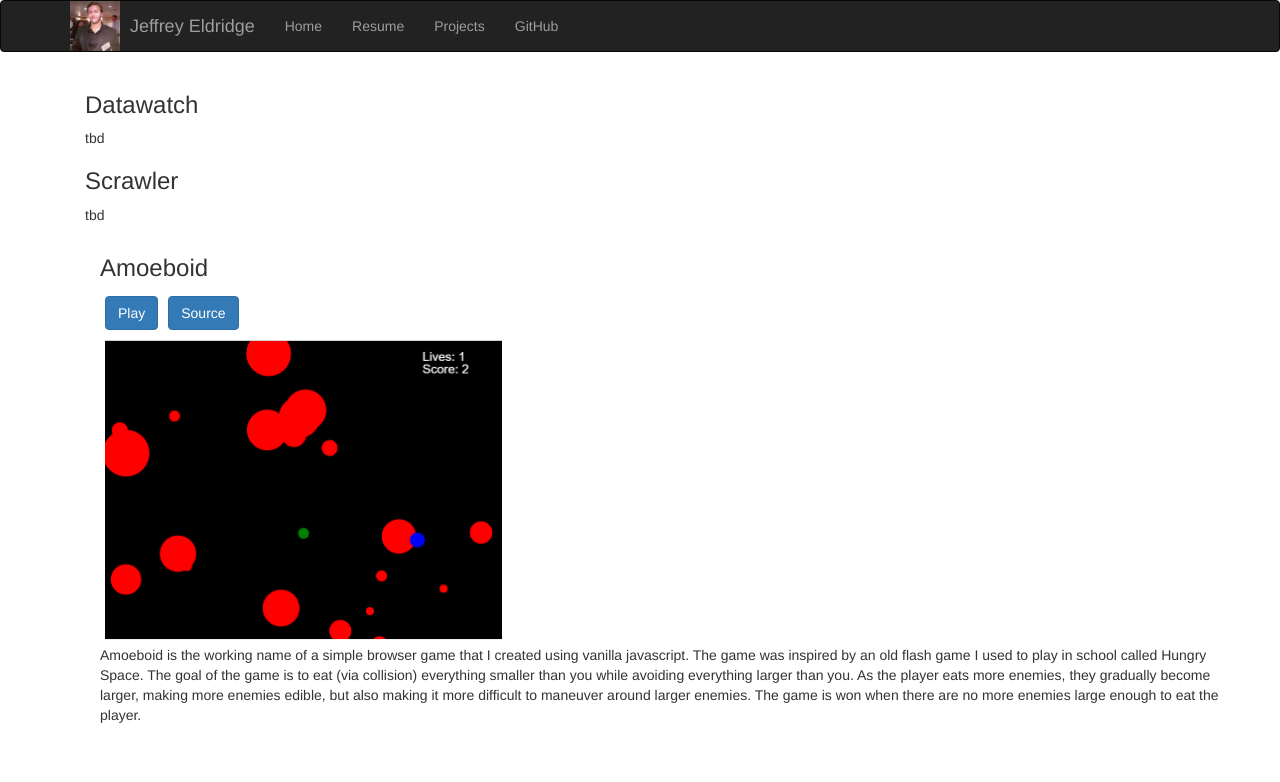
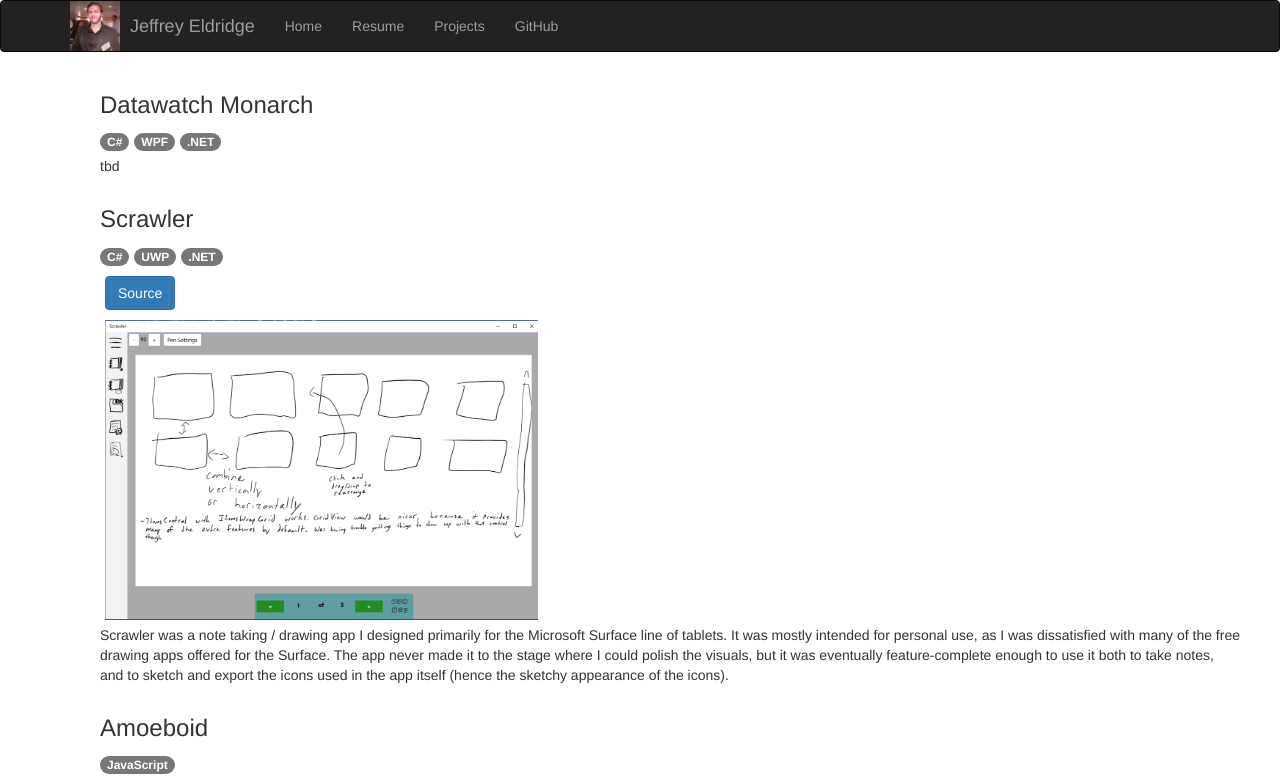
Before and after one commit to jleldridge/personal-website-ui, a React (Create React App) app: page /projects in a window 1280 px wide. Shown: the top 782 px of the page. Built offline with nearby package versions, Linux system fonts and the light colour scheme.

Commit message:
Abstracted project blurbs into their own component, added Scrawler blurb.

```diff
--- /dev/null
+++ b/src/components/ProjectBlurb.js
@@ -0,0 +1,40 @@
+import React, { Component } from 'react';
+
+class ProjectBlurb extends Component {
+    constructor(props) {
+        super(props);
+        this.state = {
+            projectName: props.projectName,
+            technologies: props.technologies,
+            images: props.images,
+            links: props.links,
+            summary: props.children
+        };
+    }
+
+    render() {
+        const technologies = this.state.technologies ? this.state.technologies.map((tech) =>
+            <p className="badge badge-secondary" style={{margin: '5px 5px 5px 0px'}}>{tech}</p>
+        ) : "";
+
+        const images = this.state.images ? this.state.images.map((image) =>
+            <img style={{height:'300px', margin:'5px', display: 'block'}} src={image} alt="logo" />
+        ) : "";
+
+        const links = this.state.links ? this.state.links.map((link) =>
+            <a style={{margin: '5px'}} className="btn btn-primary" href={link.href} target="_blank">{link.name}</a>
+        ) : "";
+
+        return (
+            <div className="container">
+                <h3>{this.state.projectName}</h3>
+                <div>{technologies}</div>
+                <div>{links}</div>
+                <div>{images}</div>
+                <p>{this.state.summary}</p>
+            </div>
+        );
+    }
+}
+
+export default ProjectBlurb;
--- a/src/pages/Projects.js
+++ b/src/pages/Projects.js
@@ -1,36 +1,50 @@
 import React, { Component } from 'react';
 
+import ProjectBlurb from '../components/ProjectBlurb.js'
+
 import amoeboidPicture from '../assets/amoeboid-preview-picture.png';
+import scrawlerPicture from '../assets/scrawler-preview-picture.png';
 
 class Projects extends Component {
     render() {
         return (
             <div className="container">
 
-                <div>
-                    <h3>Datawatch</h3>
-                    <p>tbd</p>
-                </div>
+                <ProjectBlurb
+                    projectName="Datawatch Monarch"
+                    technologies={["C#", "WPF", ".NET"]}>
 
-                <div>
-                    <h3>Scrawler</h3>
-                    <p>tbd</p>
-                </div>
+                    tbd
 
-                <div className="container">
-                    <h3>Amoeboid</h3>
-                    <a style={{margin: '5px'}} className="btn btn-primary" href="https://jleldridge.github.io/Amoeboid/" target="_blank">Play</a>
-                    <a style={{margin: '5px'}} className="btn btn-primary" href="https://github.com/jleldridge/Amoeboid" target="_blank">Source</a>
-                    <img style={{height:'300px', margin:'5px', display: 'block'}} src={amoeboidPicture} alt="logo" />
-                    <p>
+                </ProjectBlurb>
+
+                <ProjectBlurb
+                    projectName="Scrawler"
+                    technologies={["C#", "UWP", ".NET"]}
+                    links={[{name:"Source", href:"https://github.com/jleldridge/Scrawler"}]}
+                    images={[scrawlerPicture]}>
+
+                    Scrawler was a note taking / drawing app I designed primarily for the Microsoft Surface line of tablets.
+                    It was mostly intended for personal use, as I was dissatisfied with many of the free drawing apps offered for the Surface.
+                    The app never made it to the stage where I could polish the visuals, but it was eventually feature-complete enough to use it
+                    both to take notes, and to sketch and export the icons used in the app itself (hence the sketchy appearance of the icons).
+
+                </ProjectBlurb>
+
+                <ProjectBlurb
+                    projectName="Amoeboid"
+                    technologies={["JavaScript"]}
+                    links={[{name:"Play", href:"https://jleldridge.github.io/Amoeboid/"}, {name:"Source", href:"https://github.com/jleldridge/Amoeboid"}]}
+                    images={[amoeboidPicture]}>
+
                     Amoeboid is the working name of a simple browser game that I created using vanilla javascript.
                     The game was inspired by an old flash game I used to play in school called Hungry Space.
                     The goal of the game is to eat (via collision) everything smaller than you while avoiding everything larger than you.
                     As the player eats more enemies, they gradually become larger, making more enemies edible, but also making it
                     more difficult to maneuver around larger enemies. The game is won when there are no more enemies large enough
                     to eat the player.
-                    </p>
-                </div>
+
+                </ProjectBlurb>
 
             </div>
         );
```
Also changed, not shown: src/assets/scrawler-preview-picture.png (added). Lines whose indentation alone changed are shown as unchanged.
